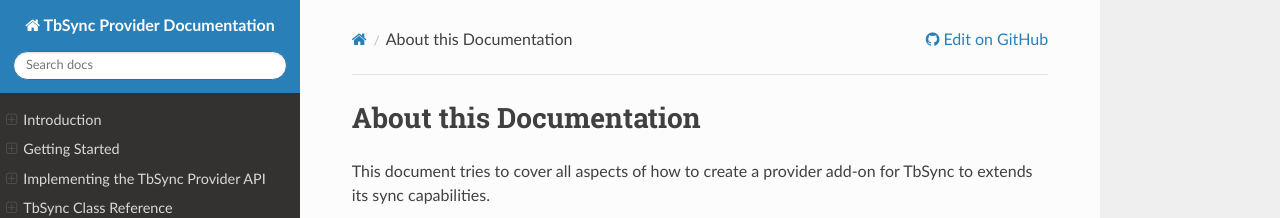
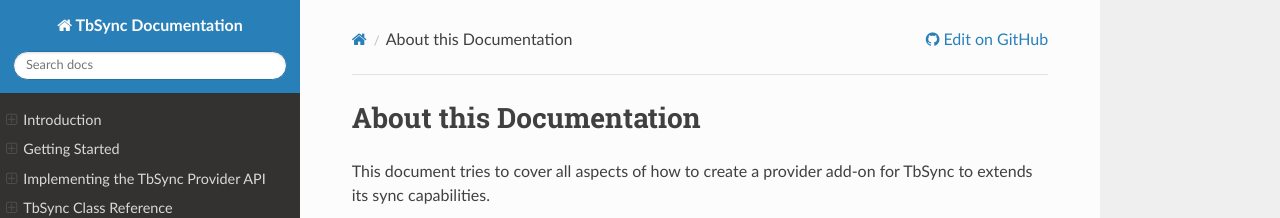
Before and after one commit to jobisoft/Provider-4-TbSync, a Sphinx documentation site: the page built from docs/index.rst, in a window 1280 px wide. Shown: the top 218 px of the page. Built offline with Sphinx 7.4.7 and the Read the Docs theme 2.0.0, drawn with Linux system fonts in a browser that asks for light colours; some of the changed lines change nothing that is shown.

Commit message:
Update conf.py

```diff
--- a/docs/conf.py
+++ b/docs/conf.py
@@ -7,6 +7,11 @@
 from recommonmark.parser import CommonMarkParser
 
 extensions = ['sphinx_js', 'sphinx.ext.intersphinx']
+intersphinx_mapping = {
+    'provider': ('https://tbsync.readthedocs.io/en/latest/', None),
+    'tbsync': ('https://tbsync.readthedocs.io/projects/api/en/latest/', None)
+}
+intersphinx_cache_limit = 0
 js_source_path = '../content'
 primary_domain = 'js'
 templates_path = ['templates', '_templates', '.templates']
@@ -15,7 +20,7 @@
             '.md': CommonMarkParser,
         }
 master_doc = 'index'
-project = u'TbSync Provider Documentation'
+project = u'TbSync Documentation'
 copyright = str(datetime.now().year)
 version = 'latest'
 release = 'latest'
@@ -24,12 +29,8 @@
 htmlhelp_basename = 'tbsync'
 html_theme = 'sphinx_rtd_theme'
 file_insertion_enabled = False
-latex_documents = [
-  ('index', 'tbsync.tex', u'TbSync Provider Documentation',
-   u'', 'manual'),
-]
 
-intersphinx_mapping = {'tbsync': ('https://tbsync.readthedocs.io/projects/api/en/latest/', None)}
+
 
 html_theme_options = {
     #'logo_only': False,
@@ -127,11 +128,6 @@
     'versions': [
     ("latest", "/en/latest/"),
     ],
-    'downloads': [
-    ("pdf", "//readthedocs.org/projects/tbsync/downloads/pdf/latest/"),
-    ("html", "//readthedocs.org/projects/tbsync/downloads/htmlzip/latest/"),
-    ("epub", "//readthedocs.org/projects/tbsync/downloads/epub/latest/"),
-    ],
     'subprojects': [
     ],
     'slug': 'tbsync',
```
